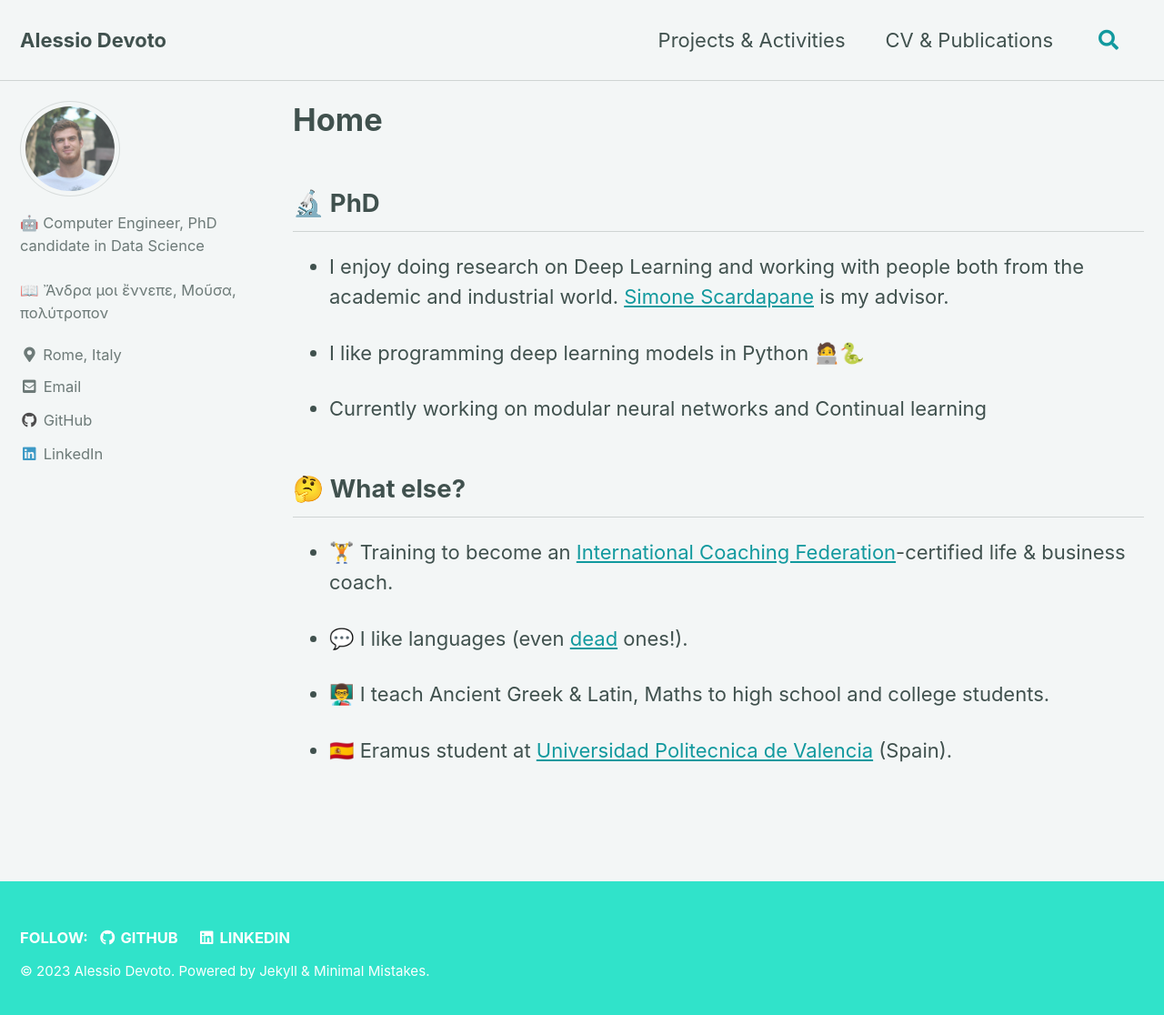
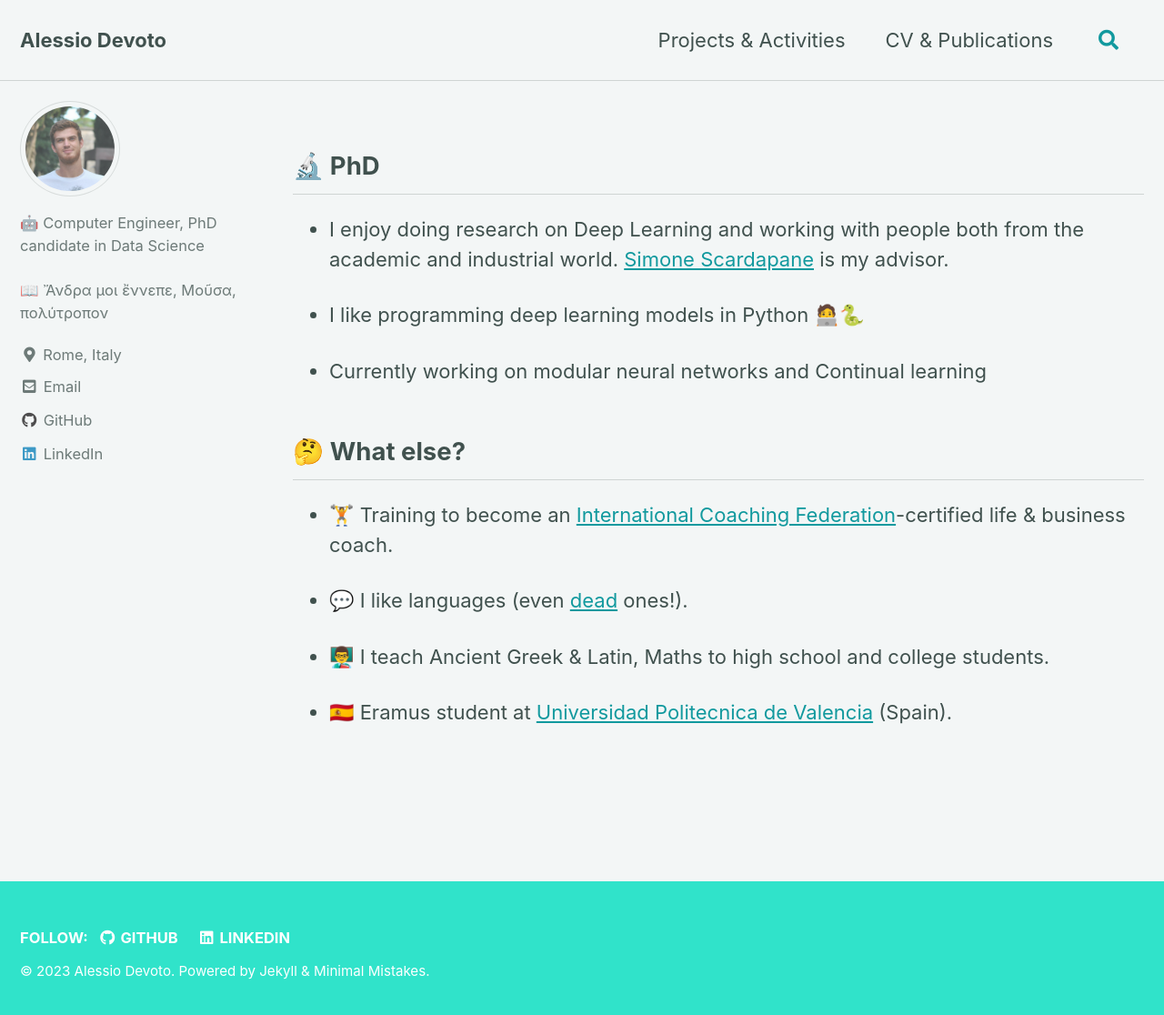
Before and after one commit to yuzhaouoe/yuzhaouoe.github.io, a Jekyll site: the page built from index.md, in a window 1280 px wide and 1124 px high. Shown: the top 1116 px of the window at 91% size. Built offline with Jekyll 4.4.1, drawn with Linux system fonts in a browser that asks for light colours; cached includes are drawn as plain includes.

Commit message:
edit main

```diff
--- a/index.md
+++ b/index.md
@@ -4,8 +4,6 @@ classes: wide
 author_profile: true
 # toc: true
 ---
-
-# Home
 
 ## 🔬 PhD
 
```
